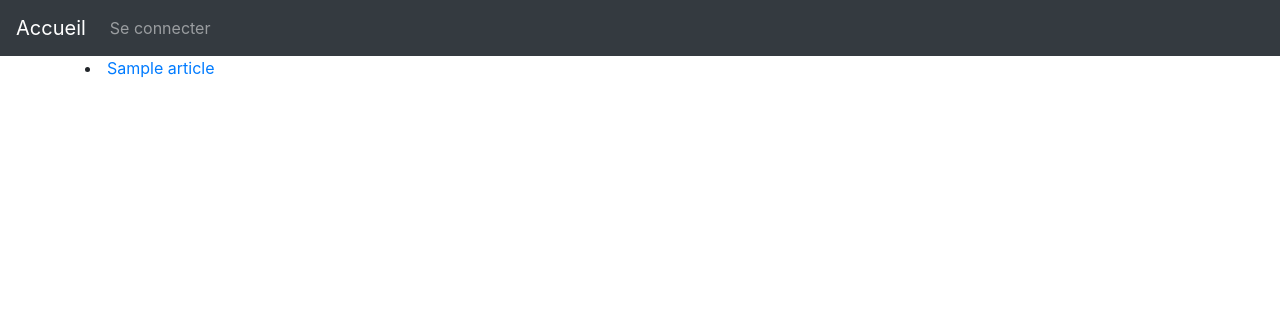
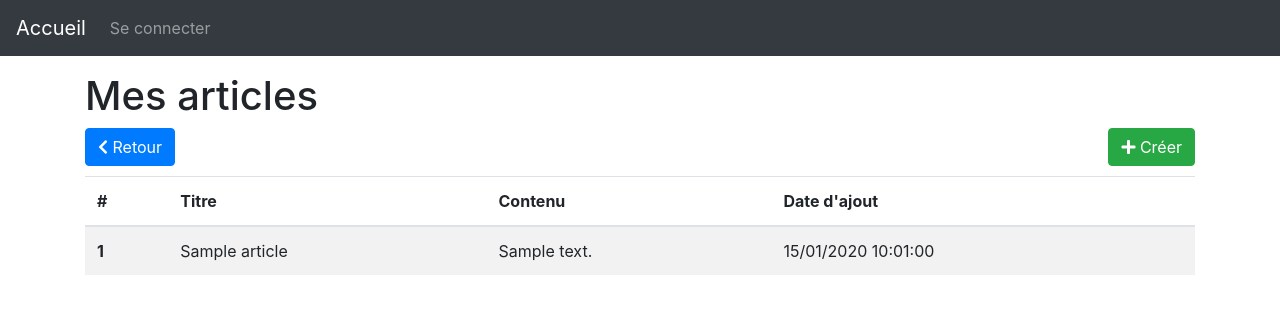
Before and after one commit to damientabet/framework, a PHP site: template src/Views/user/articles.html.twig in a window 1280 px wide. Shown: the top 316 px of the page. Run offline with PHP 8.4, Linux system fonts and the light colour scheme; the template is opened without the code that fills it: most values are stand-ins (such as "Sample title", 1, 10 or a date in 2020); some libraries are stand-ins or nearby versions.

Commit message:
Add table into articles list

```diff
--- a/src/Views/user/articles.html.twig
+++ b/src/Views/user/articles.html.twig
@@ -1,7 +1,37 @@
 {% extends "layout.html.twig" %}
 
+{% block title %}Mes articles{% endblock %}
+
 {% block body %}
-    {% for article in articles %}
-        <li><a href="/article/edit/{{ article.id }}">{{ article.title }}</a></li>
-    {% endfor %}
+    <h1 class="mt-3">Mes articles</h1>
+    <div class="clearfix" style="margin-bottom: 10px">
+        <a href="javascript:history.go(-1)" class="btn btn-primary"><i class="fas fa-chevron-left"></i> Retour</a>
+        <a href="/article/add" class="btn btn-success float-right"><i class="fas fa-plus"></i>
+            Créer</a>
+    </div>
+    <table class="table table-striped table-hover">
+        <thead>
+        <tr>
+            <th scope="col">#</th>
+            <th scope="col">Titre</th>
+            <th scope="col">Contenu</th>
+            <th scope="col">Date d'ajout</th>
+        </tr>
+        </thead>
+        <tbody>
+        {% for article in articles %}
+            <tr style="cursor: pointer" onclick="document.location = '/article/edit/{{ article.id }}'" class="table-row-link">
+                <th scope="row">{{ article.id }}</th>
+                <td>{{ article.title }}</td>
+                <td>{{ article.content|striptags }}</td>
+                <td>{{ article.date_add|date("d/m/Y H:m:i") }}</td>
+            </tr>
+        {% endfor %}
+        {% if articles|length < 1 %}
+            <tr class="table-row-link">
+                <th style="text-align: center" colspan="4">Actuellement, vous n'avez créé aucun article</th>
+            </tr>
+        {% endif %}
+        </tbody>
+    </table>
 {% endblock %}
```
